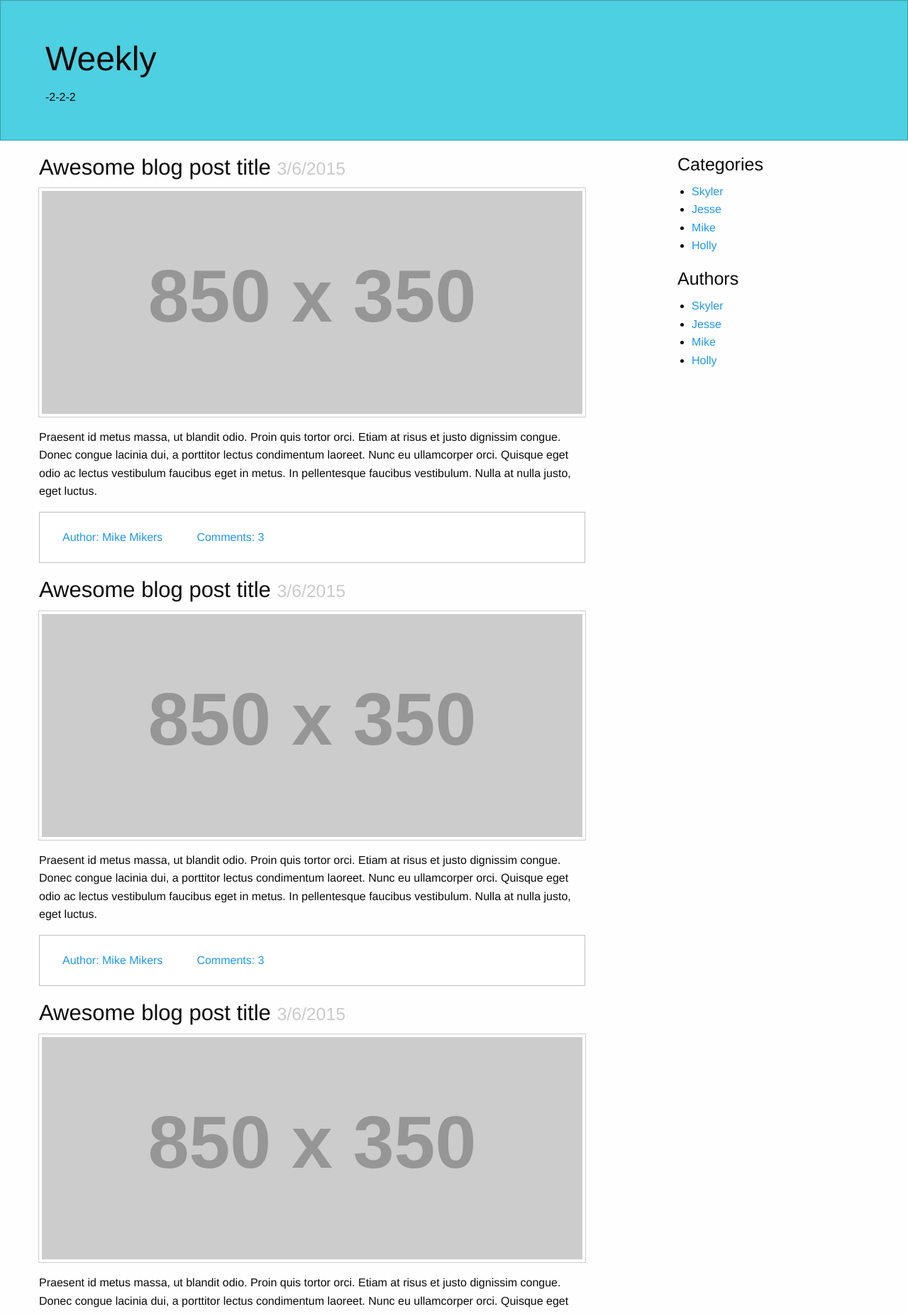
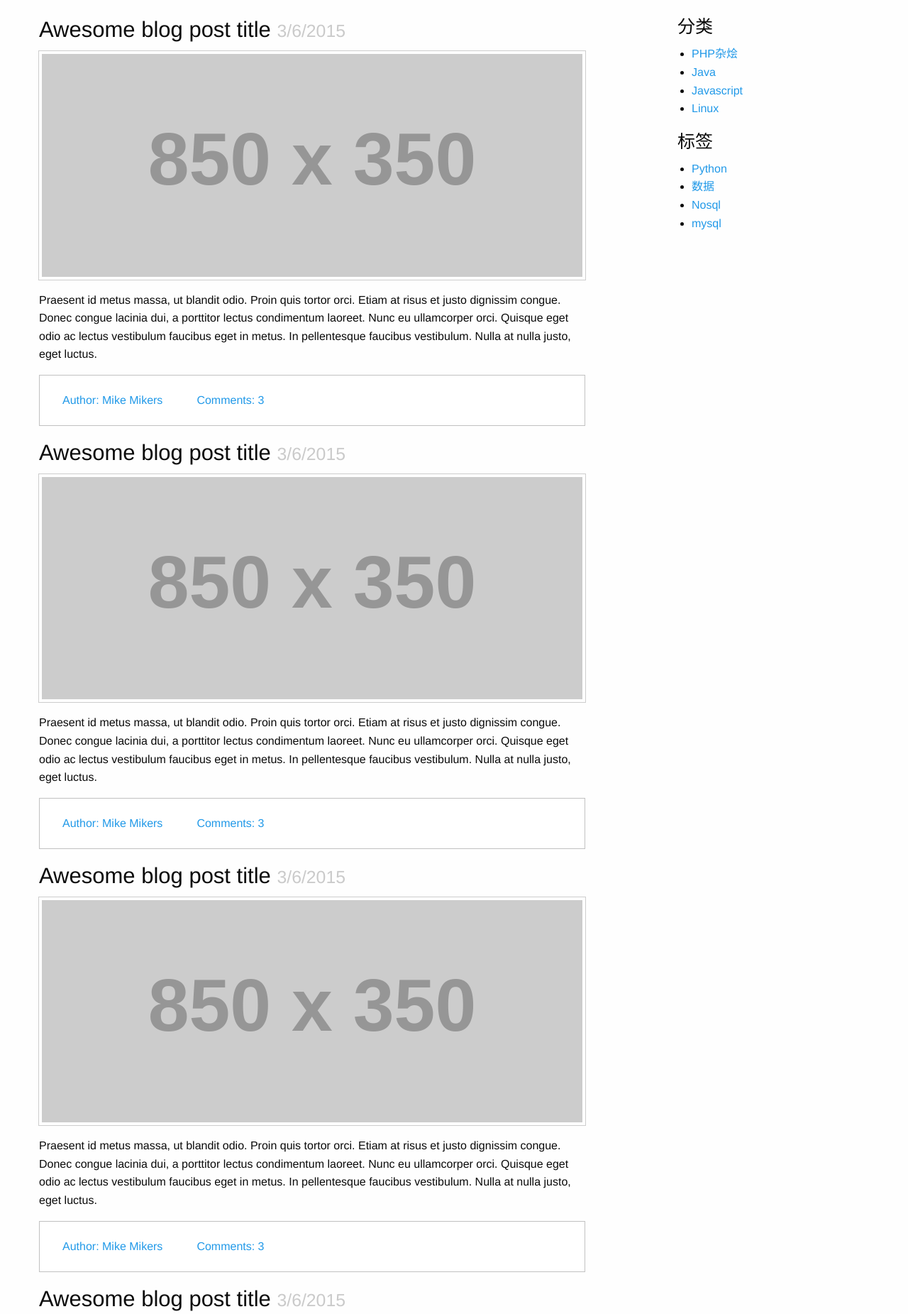
Before and after one commit to liveNo/Zeo, a PHP site: page /application/views/index/index.phtml in a window 1280 px wide. Shown: the part 54-1905 px from the top of the page at 71% size. Run offline with PHP 8.4, Linux system fonts and the light colour scheme; grey boxes labelled with a size stand in for pictures from a placeholder-image service; some libraries are stand-ins or nearby versions.

Commit message:
some change

```diff
--- a/application/views/index/index.phtml
+++ b/application/views/index/index.phtml
@@ -25,18 +25,15 @@
                 </ul>
             </div>
         </div>
-        <div class="callout large secondary-new">
-            <div class="row column">
-                <h1>Weekly</h1>
-            </div>
-            <div class="row column">
-                -2-2-2
+        <!--
+        <div class="callout small secondary-new">
+            <div class="row column" style="background: url(/resources/img/weekly.jpg) no-repeat; height: 242px;">
+                <h1 class="white">Weekly —— One Week One Recode!</h1>
+                <p class="white">One Week One World</p>
             </div>
         </div>
-
-        <!--
-        <img src="/resources/img/weekly.jpg" />-->
-        <div class="row" id="content">
+        -->
+        <div class="row" id="content" style="margin-top: 20px;">
             <div class="medium-8 columns">
                 <div class="blog-post">
                     <h3>Awesome blog post title <small>3/6/2015</small></h3>
@@ -85,19 +82,19 @@
     </div>
     <div class="medium-3 columns" data-sticky-container>
         <div class="sticky" data-sticky data-anchor="content">
-            <h4>Categories</h4>
+            <h4>分类</h4>
             <ul>
-                <li><a href="#">Skyler</a></li>
-                <li><a href="#">Jesse</a></li>
-                <li><a href="#">Mike</a></li>
-                <li><a href="#">Holly</a></li>
+                <li><a href="#">PHP杂烩</a></li>
+                <li><a href="#">Java</a></li>
+                <li><a href="#">Javascript</a></li>
+                <li><a href="#">Linux</a></li>
             </ul>
-            <h4>Authors</h4>
+            <h4>标签</h4>
             <ul>
-                <li><a href="#">Skyler</a></li>
-                <li><a href="#">Jesse</a></li>
-                <li><a href="#">Mike</a></li>
-                <li><a href="#">Holly</a></li>
+                <li><a href="#">Python</a></li>
+                <li><a href="#">数据</a></li>
+                <li><a href="#">Nosql</a></li>
+                <li><a href="#">mysql</a></li>
             </ul>
         </div>
     </div>
--- a/public/resources/css/common.css
+++ b/public/resources/css/common.css
@@ -2,3 +2,6 @@
 .secondary-new {
     background-color: #4DD0E1;
 }
+
+.font48 { font-size: 48px;}
+.white { color: #ffffff;}
```
